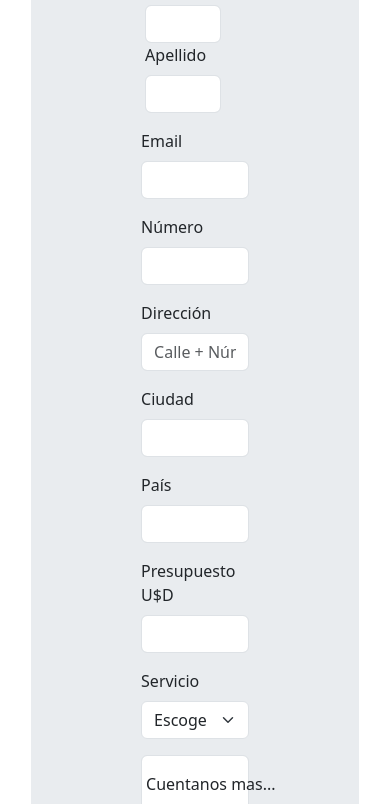
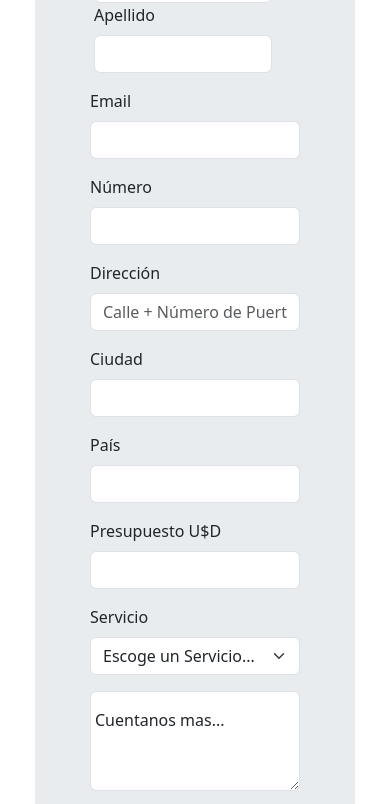
Before and after one commit to dreslafat/proyectoFinal, a plain HTML site: page pages/servicios.html in a window 390 px wide. Shown: the part 866-1670 px from the top of the page. Drawn offline with nearby package versions, Linux system fonts and the light colour scheme; a web font is replaced by a local one.

```diff
--- a/style/style.css
+++ b/style/style.css
@@ -807,7 +807,7 @@
 
 .serviciosForm{
     max-width: 1100px;
-    margin: 50px 100px 50px 100px;
+    margin: 50px 50px 50px 50px;
 }
 
 /* faq page */
@@ -920,7 +920,14 @@
         margin: 10px;
     }
 
-    .serviciosFlex {margin: 25px;}
+    .serviciosFlex{
+        margin: 20px;
+        padding: 5px;}
+
+    .serviciosform {
+        max-width: 700px;
+        margin: 15px;
+    }
 
 }
 
@@ -985,4 +992,13 @@
         .introServicios p{
             margin: 5px;
         }
+
+        .serviciosFlex{
+            margin: 10px;
+            padding: 5px;}
+
+        .serviciosform {
+            max-width: 400px;
+            margin: 5px;
+        }
 }
```
